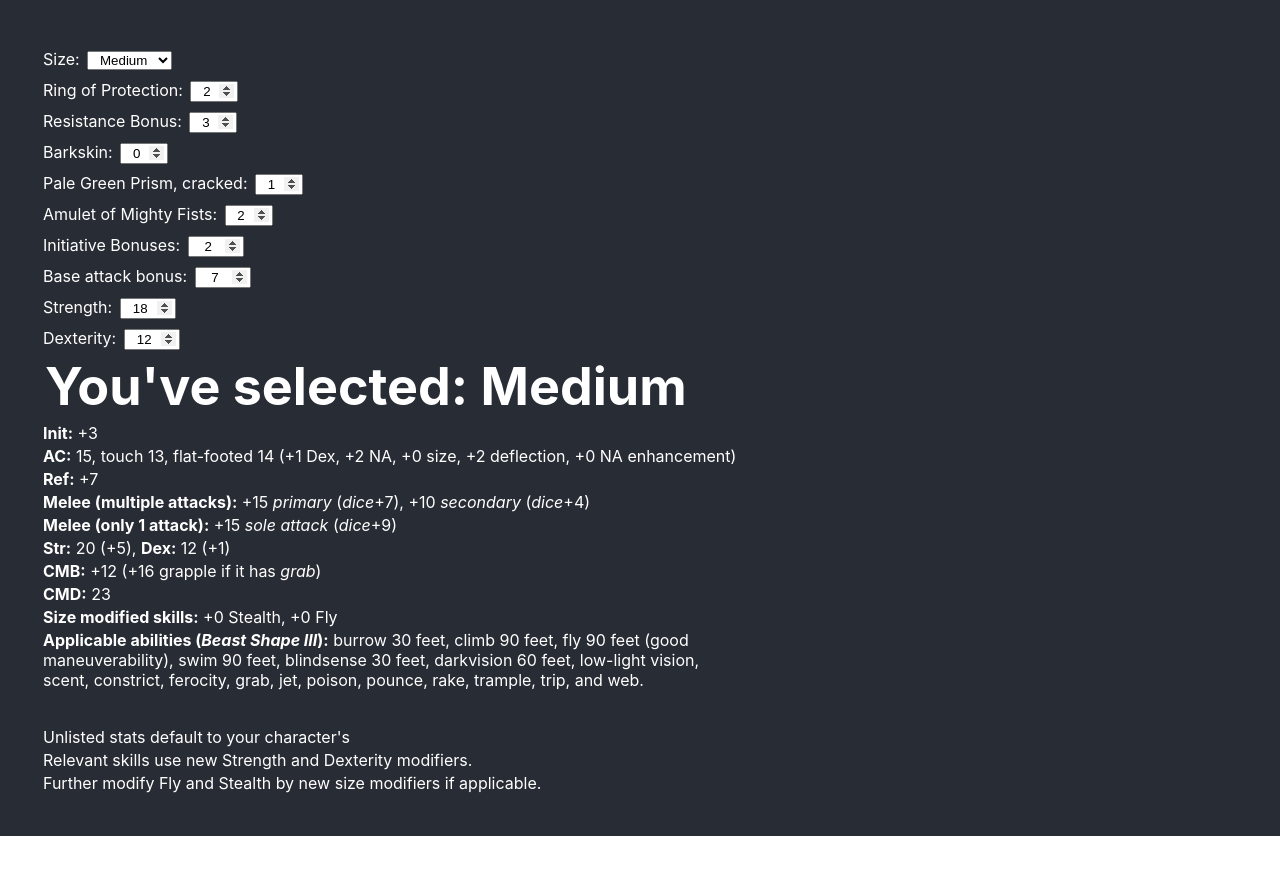
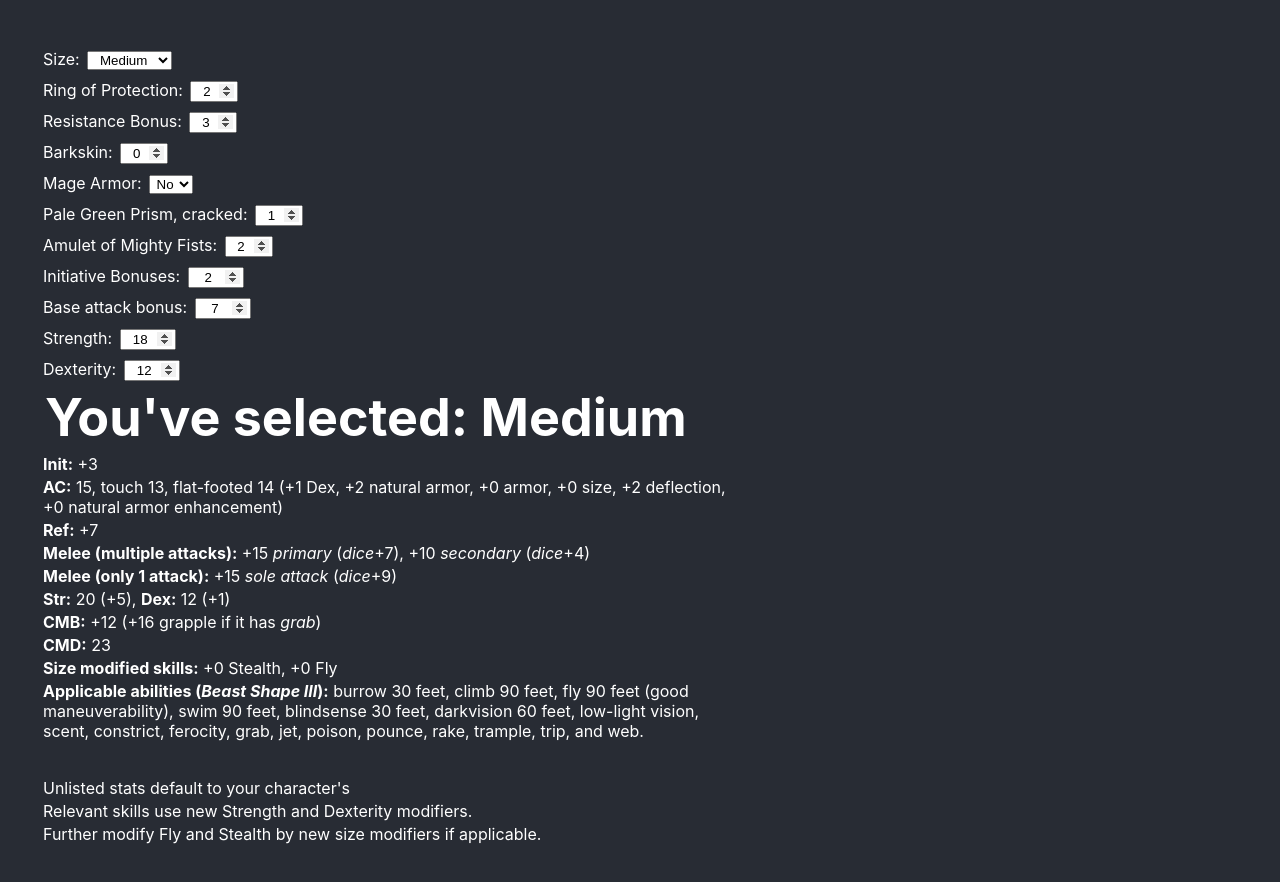
Before and after one commit to ethanvernon/interactive-wildshape, a React (Create React App) app: page / in a window 1280 px wide. Shown: the top 882 px of the page. Before the commit the page ends 836 px from the top, so only its background shows below. Built offline with nearby package versions, Linux system fonts and the light colour scheme.

Commit message:
Added MageArmorInput.js and incorporated

```diff
--- /dev/null
+++ b/src/MageArmorInput.js
@@ -0,0 +1,30 @@
+import React, { Component } from 'react';
+import './App.css';
+
+export class MageArmorInput extends Component {
+  constructor(props) {
+    super(props);
+    this.handleMageArmorChange = this.handleMageArmorChange.bind(this);
+  }
+
+  handleMageArmorChange(e) {
+    this.props.onChange(parseInt(e.target.value));
+  }
+
+
+
+
+  render() {
+    return (
+      <div>
+        <span>Mage Armor: </span>
+        <select
+          id="mageArmor"
+          onChange = {this.handleMageArmorChange}>
+          <option value ="4">Yes</option>
+          <option value ="0" selected>No</option>
+        </select>
+      </div>
+    );
+  }
+}
--- a/src/Parent.js
+++ b/src/Parent.js
@@ -11,6 +11,7 @@ import { AmuletInput } from './AmuletInput';
 import { RingOfProtInput } from './RingOfProtInput';
 import { BarkskinInput } from './BarkskinInput';
 import { PrismInput } from './PrismInput';
+import { MageArmorInput } from './MageArmorInput';
 
 export class Parent extends Component {
   constructor(props) {
@@ -43,7 +44,8 @@ export class Parent extends Component {
       amuletBonus: 2,
       ringBonus: 2,
       barkskin: 0,
-      prismBonus: 1
+      prismBonus: 1,
+      mageArmor: 0
     };
     this.changeForm = this.changeForm.bind(this);
     this.checkStrength = this.checkStrength.bind(this);
@@ -62,6 +64,7 @@ export class Parent extends Component {
     this.changeProtState = this.changeProtState.bind(this);
     this.changeBarkskinState = this.changeBarkskinState.bind(this);
     this.changePrismState = this.changePrismState.bind(this);
+    this.changeMageArmor = this.changeMageArmor.bind(this);
   }
 
 
@@ -84,9 +87,9 @@ export class Parent extends Component {
       CMB: newSizeModCMBD + (newForm == "Tiny" || newForm == "Dimunitive" ? dexMod : strMod) + this.state.bab,
       CMD: 10 + newSizeModCMBD + strMod + dexMod + this.state.bab,
       naturalArmor: naturalArmor,
-      armorClass: 10 + newSizeModAA + dexMod + naturalArmor + this.state.ringBonus + this.state.barkskin,
+      armorClass: 10 + newSizeModAA + dexMod + naturalArmor + this.state.ringBonus + this.state.barkskin + this.state.mageArmor,
       touchAC: 10 + newSizeModAA + dexMod + this.state.ringBonus,
-      flatfootAC: 10 + newSizeModAA + naturalArmor + this.state.ringBonus + (dexMod < 0 ? dexMod : 0) + this.state.barkskin,
+      flatfootAC: 10 + newSizeModAA + naturalArmor + this.state.ringBonus + (dexMod < 0 ? dexMod : 0) + this.state.barkskin + this.state.mageArmor,
       modInit: dexMod + this.state.initBonus,
       refSave: this.state.resBonus + this.state.refBase + dexMod,
       skillsSizeMod: newSizeMod
@@ -126,7 +129,7 @@ export class Parent extends Component {
       modDex: mod,
       CMB: this.state.modCMBD + (this.state.form == "Tiny" || this.state.form == "Dimunitive" ? dexMod : strMod) + this.state.bab,
       CMD: 10 + this.state.modCMBD + strMod + dexMod + this.state.bab,
-      armorClass: 10 + this.state.modAA + dexMod + this.state.naturalArmor + this.state.ringBonus + this.state.barkskin,
+      armorClass: 10 + this.state.modAA + dexMod + this.state.naturalArmor + this.state.ringBonus + this.state.barkskin + this.state.mageArmor,
       touchAC: 10 + this.state.modAA + dexMod + this.state.ringBonus,
       modInit: dexMod + this.state.initBonus,
       refSave: this.state.resBonus + this.state.refBase + dexMod
@@ -178,9 +181,9 @@ export class Parent extends Component {
     const dexMod = Math.floor((this.state.modDex-10)/2);
 
     this.setState({
-      armorClass: 10 + this.state.modAA + dexMod + this.state.naturalArmor + newRing + this.state.barkskin,
+      armorClass: 10 + this.state.modAA + dexMod + this.state.naturalArmor + newRing + this.state.barkskin + this.state.mageArmor,
       touchAC: 10 + this.state.modAA + dexMod + newRing,
-      flatfootAC: 10 + this.state.modAA + this.state.naturalArmor + newRing + (dexMod < 0 ? dexMod : 0) + this.state.barkskin,
+      flatfootAC: 10 + this.state.modAA + this.state.naturalArmor + newRing + (dexMod < 0 ? dexMod : 0) + this.state.barkskin + this.state.mageArmor,
       ringBonus: newRing
     })
   }
@@ -235,8 +238,20 @@ export class Parent extends Component {
 
     this.setState({
       barkskin: newVal,
-      armorClass: 10 + this.state.modAA + dexMod + this.state.naturalArmor + this.state.ringBonus + newVal,
-      flatfootAC: 10 + this.state.modAA + this.state.naturalArmor + this.state.ringBonus + (dexMod < 0 ? dexMod : 0) + newVal,
+      armorClass: 10 + this.state.modAA + dexMod + this.state.naturalArmor + this.state.ringBonus + newVal + this.state.mageArmor,
+      flatfootAC: 10 + this.state.modAA + this.state.naturalArmor + this.state.ringBonus + (dexMod < 0 ? dexMod : 0) + newVal + this.state.mageArmor,
+    })
+  }
+
+  //passed to MageArmorInput.js
+  changeMageArmor(newVal) {
+
+    const dexMod = Math.floor((this.state.modDex-10)/2);
+
+    this.setState({
+      mageArmor: newVal,
+      armorClass: 10 + this.state.modAA + dexMod + this.state.naturalArmor + this.state.ringBonus + this.state.barkskin + newVal,
+      flatfootAC: 10 + this.state.modAA + this.state.naturalArmor + this.state.ringBonus + (dexMod < 0 ? dexMod : 0) + this.state.barkskin + newVal,
     })
   }
 
@@ -422,6 +437,8 @@ export class Parent extends Component {
         <BarkskinInput
           onChange = {this.changeBarkskinState}
           barkskin = {this.state.barkskin} />
+        <MageArmorInput
+          onChange = {this.changeMageArmor} />
         <PrismInput
           onChange = {this.changePrismState}
           prismBonus = {this.state.prismBonus} />
@@ -465,6 +482,7 @@ export class Parent extends Component {
           ringBonus = {this.state.ringBonus}
           barkskin = {this.state.barkskin}
           prism = {this.state.prismBonus}
+          mageArmor = {this.state.mageArmor}
           />
       </div>
       );
--- a/src/PrismInput.js
+++ b/src/PrismInput.js
@@ -8,11 +8,6 @@ export class PrismInput extends Component {
   }
 
   handlePrismChange(e) {
-  	/*console.log(e.target.value);
-    const newStrength = this.props.changeStr(parseInt(e.target.value));
-    console.log("changeStr changed to "+ newStrength);
-    this.props.onChange(newStrength);*/
-
     this.props.onChange(parseInt(e.target.value));
   }
 
--- a/src/Sibling.js
+++ b/src/Sibling.js
@@ -30,6 +30,7 @@ export class Sibling extends Component {
     const ringBonus = this.props.ringBonus;
     const barkskin = this.props.barkskin;
     const prism = this.props.prism;
+    const mageArmor = this.props.mageArmor;
 
     //adding amulet of MF & prism
     const modMab = this.props.modMab+aMF+prism;
@@ -62,7 +63,7 @@ export class Sibling extends Component {
       <div>
         <h1>You've selected: {form}</h1>
         <p><b>Init:</b> {plusAdder(initiative)}</p>
-        <p><b>AC:</b> {AC}, touch {touchAC}, flat-footed {ffAC} ({plusAdder(dexMod)} Dex, {plusAdder(naturalArmor)} NA, {plusAdder(modAA)} size, {plusAdder(ringBonus)} deflection, {plusAdder(barkskin)} NA enhancement)</p>
+        <p><b>AC:</b> {AC}, touch {touchAC}, flat-footed {ffAC} ({plusAdder(dexMod)} Dex, {plusAdder(naturalArmor)} natural armor, {plusAdder(mageArmor)} armor, {plusAdder(modAA)} size, {plusAdder(ringBonus)} deflection, {plusAdder(barkskin)} natural armor enhancement)</p>
         <p><b>Ref:</b> {plusAdder(refSave)}</p>
         <p><b>Melee (multiple attacks):</b> {plusAdder(modMab)} <i>primary</i> (<i>dice</i>{plusAdder(primDamage)}), {plusAdder(secondaryMab)} <i>secondary</i> (<i>dice</i>{plusAdder(secondDamage)})</p>
         <p><b>Melee (only 1 attack):</b> {plusAdder(modMab)} <i>sole attack</i> (<i>dice</i>{plusAdder(singleDamage)})</p>
```
